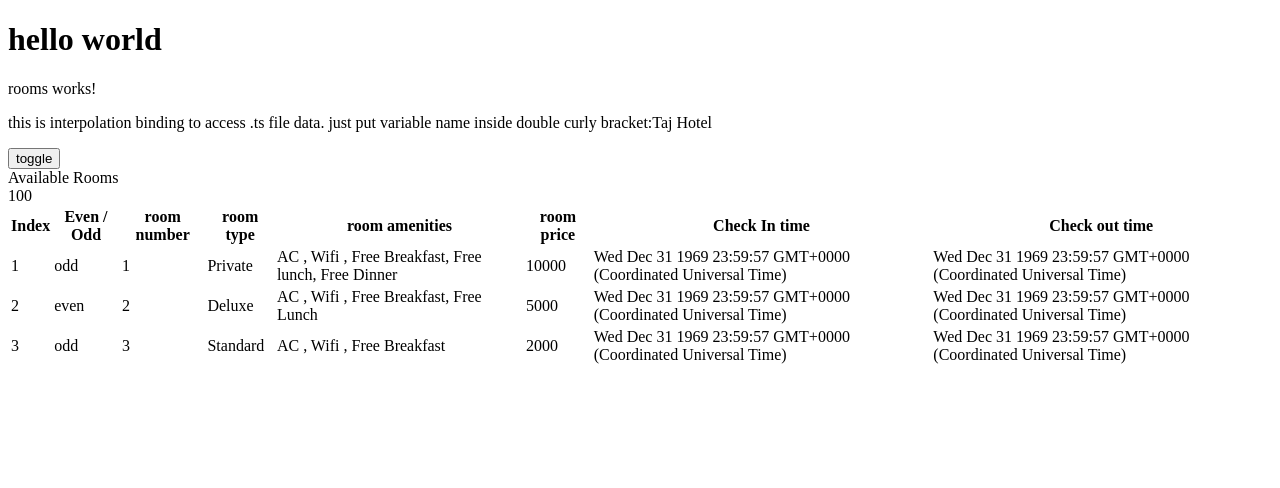
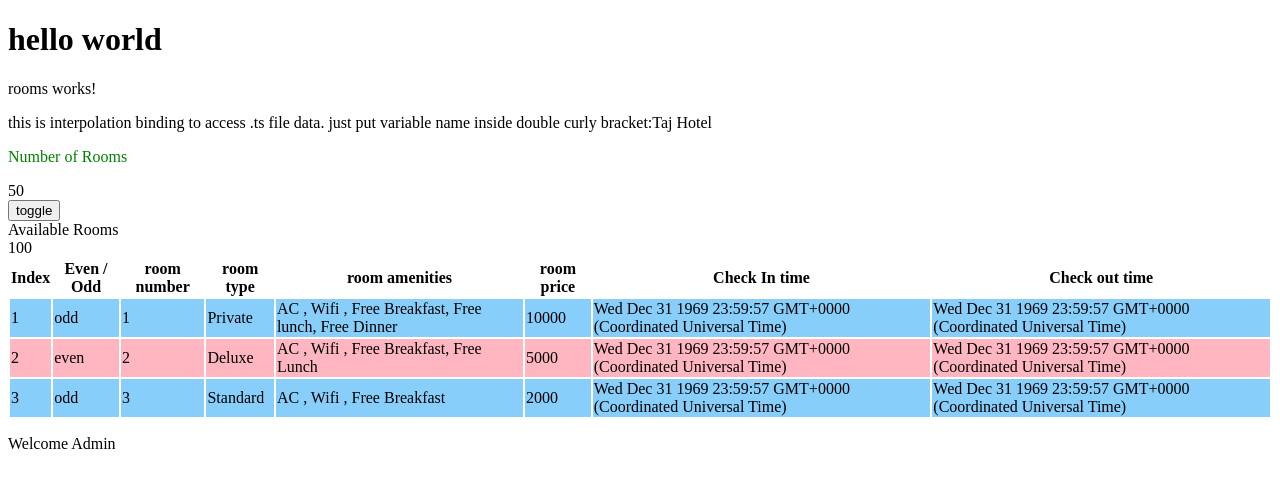
Before and after one commit to viveksharma1218/hotelInventoryApp, an Angular app in the folder hotelInventoryApp/: page / in a window 1280 px wide. Shown: the top 488 px of the page. Built offline with nearby package versions, Linux system fonts and the light colour scheme.

Commit message:
switch directive, style directive

```diff
--- a/hotelInventoryApp/src/app/app.html
+++ b/hotelInventoryApp/src/app/app.html
@@ -1,2 +1,10 @@
 <h1>hello world</h1>
 <hinv-rooms></hinv-rooms>
+@switch (role) {
+    @case ('Admin') {
+        <p>Welcome Admin</p>
+    }
+    @case ('User') {
+        <p>Welcome User</p>
+    }
+}
--- a/hotelInventoryApp/src/app/app.ts
+++ b/hotelInventoryApp/src/app/app.ts
@@ -3,7 +3,7 @@ import { RouterOutlet } from '@angular/router';
 import { Rooms } from './rooms/rooms';
 @Component({
   selector: 'hinv-root',
-  imports: [RouterOutlet,Rooms],
+  imports: [RouterOutlet, Rooms],
   templateUrl: './app.html',
   //template:`<h1>Hello world from inline template</h1>
   //<h2>to make multiline use tick otherwise single quote</h2>`,
@@ -13,4 +13,5 @@ import { Rooms } from './rooms/rooms';
 })
 export class App {
   protected readonly title = signal('hotelInventoryApp');
+  role = 'Admin';
 }
--- a/hotelInventoryApp/src/app/rooms/rooms.html
+++ b/hotelInventoryApp/src/app/rooms/rooms.html
@@ -6,12 +6,12 @@
 <!--Use any valid property on that particular element-->
 
 <div [hidden]="hideRooms">
-    <p>Number of Rooms</p>
+    <p [ngStyle]="{'color': rooms!.availableRooms ? 'green' : 'pink'}">Number of Rooms</p>
     <div [innerText]="numberOfRooms"></div>
 </div>
+<button (click)="toggle()">toggle</button>
+<!--Use event binding-->
 
-<!--Use event binding-->
-<button (click)="toggle()">toggle</button>
 <!--Using ngif with optional chaining -->
 <!-- ngIf checks whether condition true or false, If true than content is available otherwise not-->
 <div *ngIf="rooms?.availableRooms">Available Rooms</div>
@@ -31,7 +31,8 @@
         <th>Check out time</th>
     </tr>
     <!--getting Array data with ngfor and ngfor have even ,odd,index data also-->
-    <tr *ngFor="let data of RoomList; let e=even; let o = odd; let i = index">
+    <tr *ngFor="let data of RoomList; let e=even; let o = odd; let i = index"
+        [ngClass]="e ? 'even' : 'odd'">
         <td>{{i + 1}}</td>
         <td>{{e?'odd': 'even'}}</td> <!--Array starts with O-->
         <td>{{data.roomNumber}}</td>
--- a/hotelInventoryApp/src/app/rooms/rooms.scss
+++ b/hotelInventoryApp/src/app/rooms/rooms.scss
@@ -0,0 +1,8 @@
+.even{
+    background-color: lightskyblue;
+    color:black;
+}
+.odd{
+    background-color: lightpink;
+    color:black;
+}
--- a/hotelInventoryApp/src/app/rooms/rooms.ts
+++ b/hotelInventoryApp/src/app/rooms/rooms.ts
@@ -11,7 +11,7 @@ import { CommonModule, NgIf } from "@angular/common";
 export class Rooms {
   hotelname:string = 'Taj Hotel';
   numberOfRooms:number = 50;
-  hideRooms:boolean = true;
+  public hideRooms:boolean = false;
   constructor(){}
   toggle(){
     this.hideRooms = !this.hideRooms;
```
